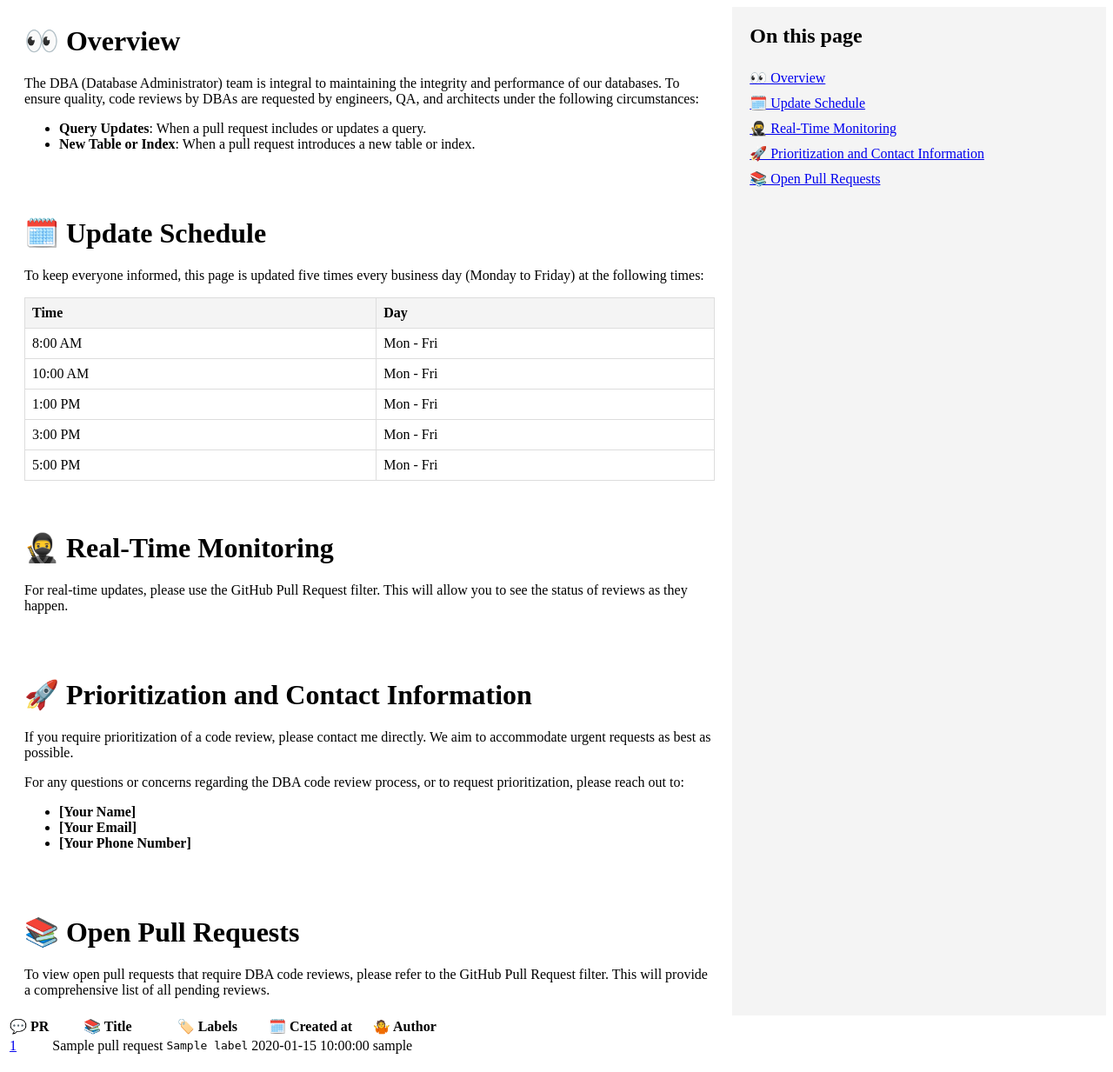
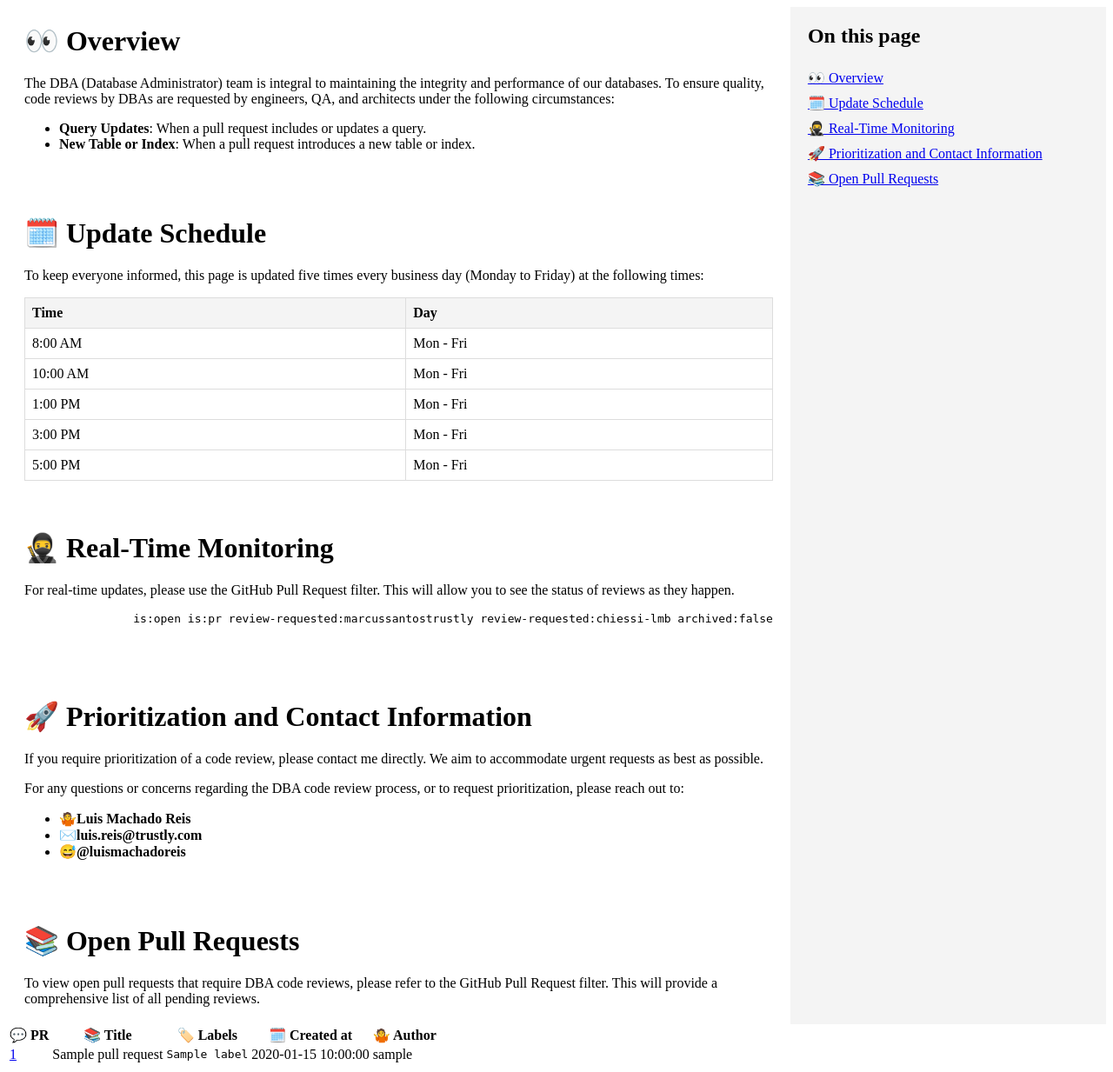
Before and after one commit to trustlreis/pull-requests-to-confluence, a Python web app: template templates/pull-requests.html in a window 1280 px wide. Shown: the whole page at 87% size. Before the commit the page ends 1212 px from the top, so only its background shows below. Run offline with Jinja, Linux system fonts and the light colour scheme; the template is opened without the code that fills it: most values are stand-ins (such as "Sample title", 1, 10 or a date in 2020).

Commit message:
Updating contact on HTML

```diff
--- a/templates/pull-requests.html
+++ b/templates/pull-requests.html
@@ -43,14 +43,17 @@
 
             <br/><br/><h1 id="real-time-monitoring">🥷 Real-Time Monitoring</h1>
             <p>For real-time updates, please use the GitHub Pull Request filter. This will allow you to see the status of reviews as they happen.</p>
+            <pre>
+                is:open is:pr review-requested:marcussantostrustly review-requested:chiessi-lmb archived:false
+            </pre>
 
             <br/><br/><h1 id="prioritization">🚀 Prioritization and Contact Information</h1>
             <p>If you require prioritization of a code review, please contact me directly. We aim to accommodate urgent requests as best as possible.</p>
             <p>For any questions or concerns regarding the DBA code review process, or to request prioritization, please reach out to:</p>
             <ul>
-                <li><strong>[Your Name]</strong></li>
-                <li><strong>[Your Email]</strong></li>
-                <li><strong>[Your Phone Number]</strong></li>
+                <li><strong>🤷‍Luis Machado Reis</strong></li>
+                <li><strong>✉️luis.reis@trustly.com</strong></li>
+                <li><strong>😅@luismachadoreis</strong></li>
             </ul>
 
             <br/><br/><h1 id="open-pull-requests">📚 Open Pull Requests</h1>
```
